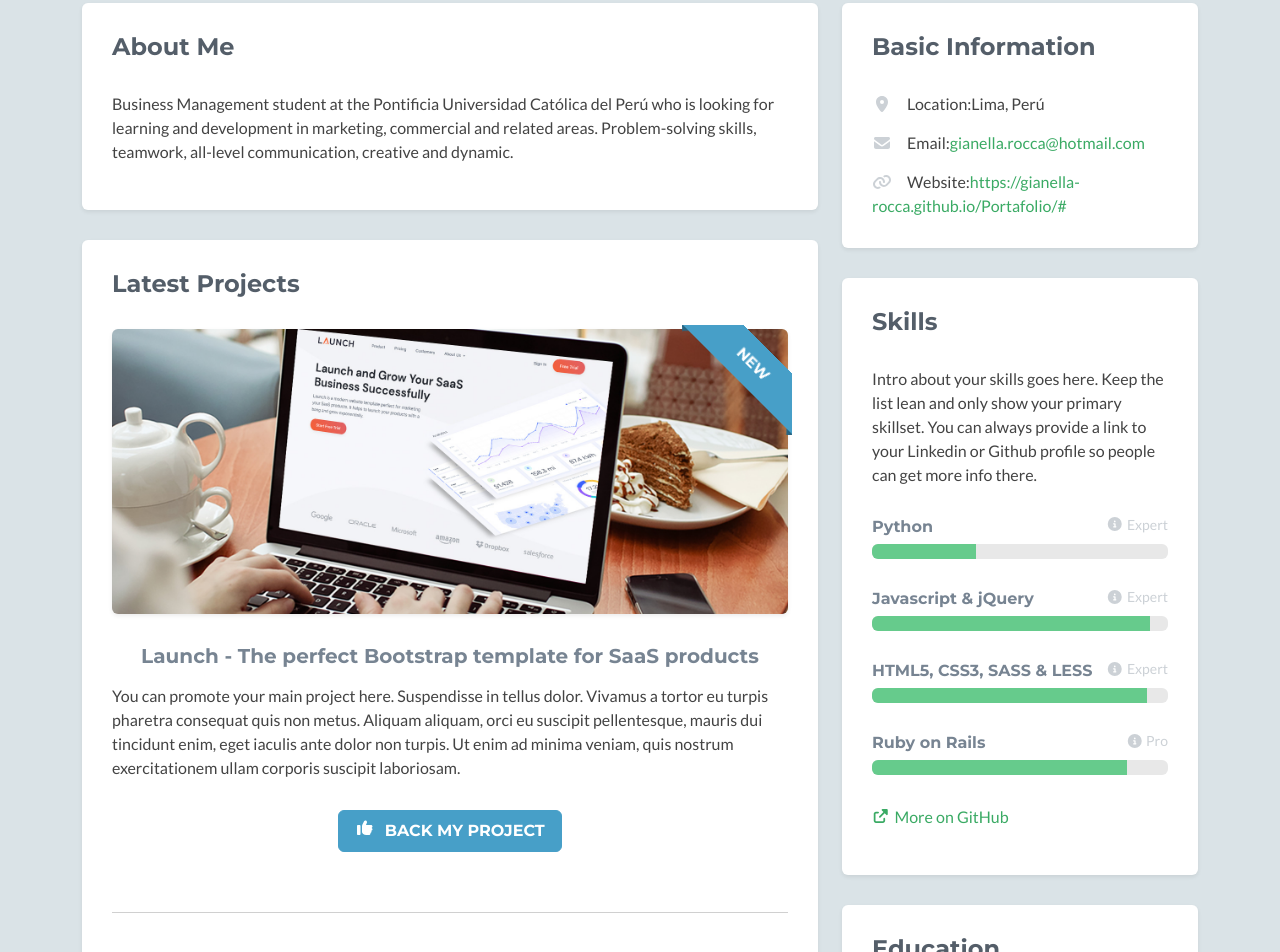
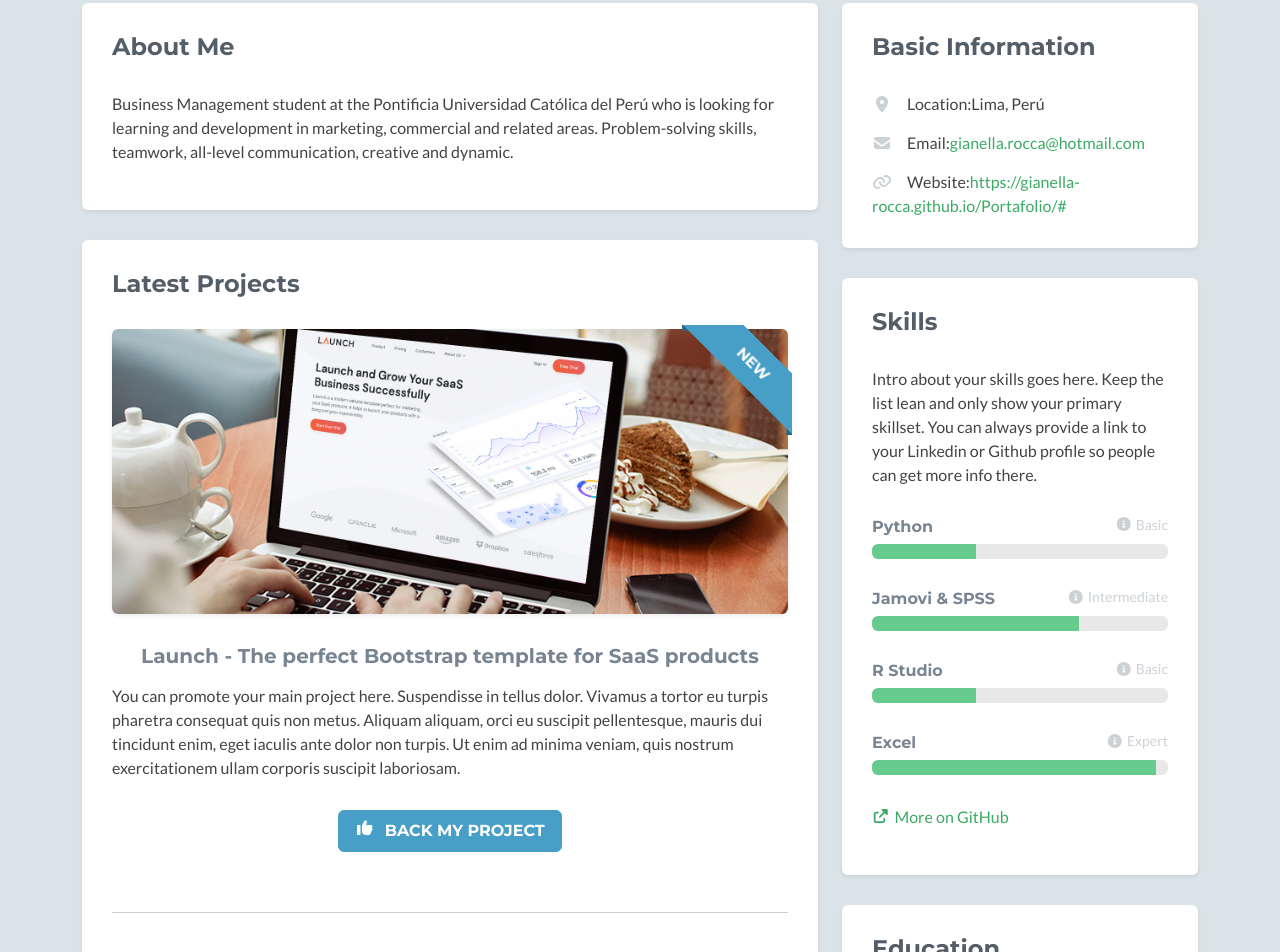
Before and after one commit to gianella-rocca/Portafolio, a plain HTML site: page index.html in a window 1280 px wide. Shown: the part 295-1247 px from the top of the page. Drawn offline with nearby package versions, Linux system fonts and the light colour scheme; no server answers; a script that the page names is missing; some icons are missing.

Commit message:
Update index.html

```diff
--- a/index.html
+++ b/index.html
@@ -243,7 +243,7 @@
                             <div class="skillset">
 
                                 <div class="item">
-                                    <h3 class="level-title">Python<span class="level-label" data-bs-toggle="tooltip" data-bs-placement="left" title="You can use the tooltip to explain more about your skill level..."><i class="fas fa-info-circle"></i>Expert</span></h3>
+                                    <h3 class="level-title">Python<span class="level-label" data-bs-toggle="tooltip" data-bs-placement="left" title="You can use the tooltip to explain more about your skill level..."><i class="fas fa-info-circle"></i>Basic</span></h3>
 
                                     <div class="level-bar progress">
 									    <div class="progress-bar level-bar-inner" role="progressbar" style="width: 35%" aria-valuenow="35"  aria-valuemin="0" aria-valuemax="35"></div>
@@ -251,23 +251,23 @@
                                 </div><!--//item-->
 
                                 <div class="item">
-                                    <h3 class="level-title">Javascript &amp; jQuery<span class="level-label" data-bs-toggle="tooltip" data-bs-placement="left" title="You can use the tooltip to explain more about your skill level..."><i class="fas fa-info-circle"></i>Expert</span></h3>
+                                    <h3 class="level-title">Jamovi &amp; SPSS<span class="level-label" data-bs-toggle="tooltip" data-bs-placement="left" title="You can use the tooltip to explain more about your skill level..."><i class="fas fa-info-circle"></i>Intermediate</span></h3>
                                     <div class="level-bar progress">
-									    <div class="progress-bar level-bar-inner" role="progressbar" style="width: 94%" aria-valuenow="94"  aria-valuemin="0" aria-valuemax="94"></div>
+									    <div class="progress-bar level-bar-inner" role="progressbar" style="width: 70%" aria-valuenow="70"  aria-valuemin="0" aria-valuemax="70"></div>
 									</div><!--//level-bar-->
                                 </div><!--//item-->
 
                                 <div class="item">
-                                    <h3 class="level-title">HTML5, CSS3, SASS &amp; LESS<span class="level-label" data-bs-toggle="tooltip" data-bs-placement="left" title="You can use the tooltip to explain more about your skill level..."><i class="fas fa-info-circle"></i>Expert</span></h3>
+                                    <h3 class="level-title">R Studio<span class="level-label" data-bs-toggle="tooltip" data-bs-placement="left" title="You can use the tooltip to explain more about your skill level..."><i class="fas fa-info-circle"></i>Basic</span></h3>
                                     <div class="level-bar progress">
-									    <div class="progress-bar level-bar-inner" role="progressbar" style="width: 93%" aria-valuenow="93"  aria-valuemin="0" aria-valuemax="96"></div>
+									    <div class="progress-bar level-bar-inner" role="progressbar" style="width: 35%" aria-valuenow="35"  aria-valuemin="0" aria-valuemax="35"></div>
 									</div><!--//level-bar-->
                                 </div><!--//item-->
 
                                 <div class="item">
-                                    <h3 class="level-title">Ruby on Rails<span class="level-label" data-bs-toggle="tooltip" data-placement="left" title="You can use the tooltip to explain more about your skill level..."><i class="fas fa-info-circle"></i>Pro</span></h3>
+                                    <h3 class="level-title">Excel<span class="level-label" data-bs-toggle="tooltip" data-placement="left" title="You can use the tooltip to explain more about your skill level..."><i class="fas fa-info-circle"></i>Expert</span></h3>
                                     <div class="level-bar progress">
-									    <div class="progress-bar level-bar-inner" role="progressbar" style="width: 86%" aria-valuenow="86"  aria-valuemin="0" aria-valuemax="96"></div>
+									    <div class="progress-bar level-bar-inner" role="progressbar" style="width: 96%" aria-valuenow="96"  aria-valuemin="0" aria-valuemax="96"></div>
 									</div><!--//level-bar-->
                                 </div><!--//item-->
 
```
